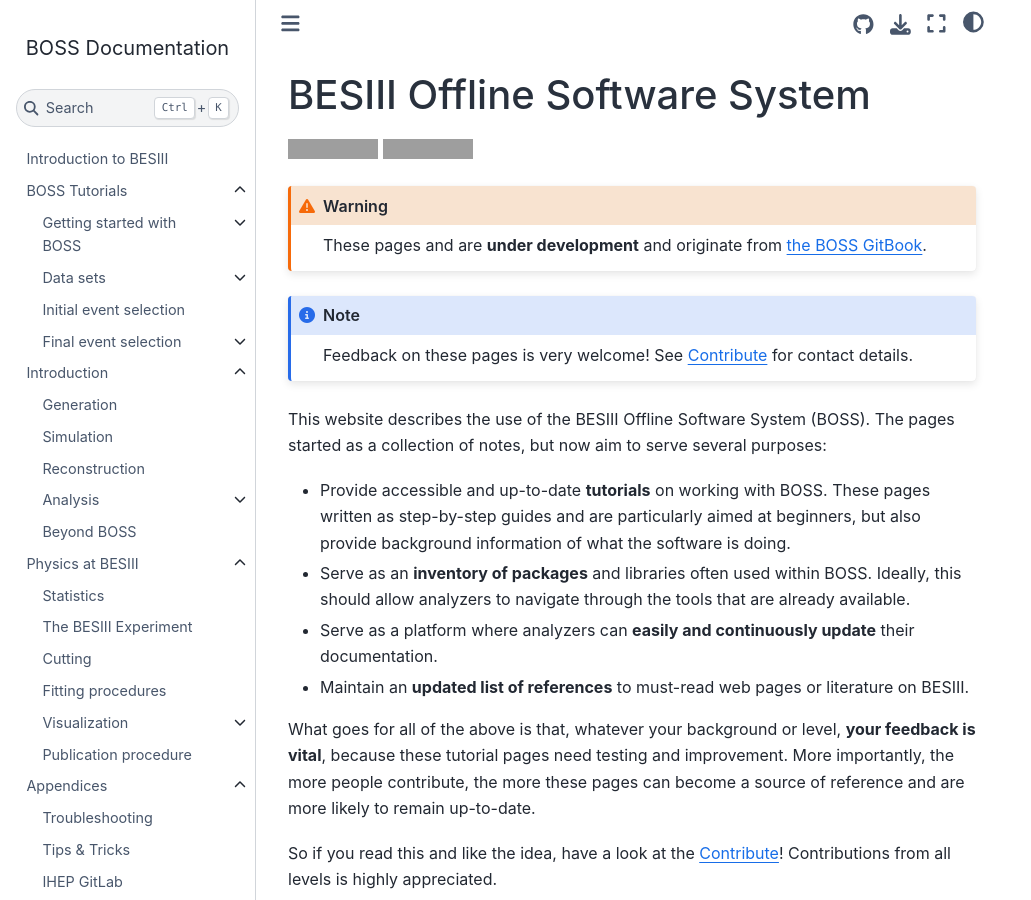
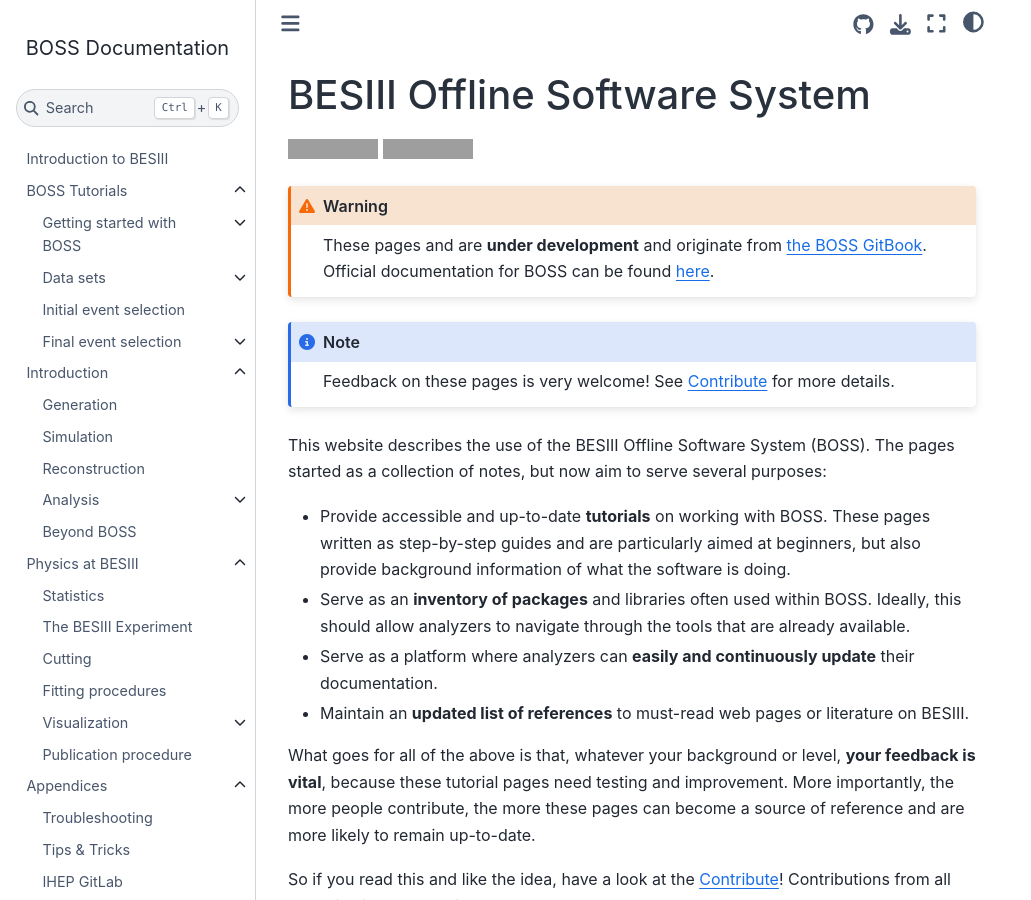
Before and after one commit to redeboer/bossdoc, a Sphinx documentation site: the page built from docs/index.md, in a window 1280 px wide and 900 px high. Shown: the whole window, without its empty margins (0-1031 px from the left). Built offline with Sphinx 7.4.7 and the Sphinx Book theme 1.1.4, drawn with Linux system fonts in a browser that asks for light colours; grey boxes are pictures that could not be loaded.

Commit message:
docs: add link to official BOSS documentation

````diff
--- a/docs/index.md
+++ b/docs/index.md
@@ -7,15 +7,21 @@
 [![GPLv3+ license](https://img.shields.io/badge/License-GPLv3+-blue.svg)](https://www.gnu.org/licenses/gpl-3.0-standalone.html)
 [![Documentation build status](https://readthedocs.org/projects/bes3/badge/?version=latest)](https://bes3.readthedocs.io)
 
-```{warning}
-These pages and are **under development** and originate from [the BOSS
-GitBook](https://besiii.gitbook.io/boss).
-```
+:::{warning}
 
-```{note}
-Feedback on these pages is very welcome! See {doc}`contribute` for contact
+These pages and are **under development** and originate from
+[the BOSS GitBook](https://besiii.gitbook.io/boss). Official documentation for
+BOSS can be found
+[here](https://docbes3.ihep.ac.cn/~offlinesoftware/index.php/Main_Page).
+
+:::
+
+:::{note}
+
+Feedback on these pages is very welcome! See {doc}`contribute` for more
 details.
-```
+
+:::
 
 This website describes the use of the BESIII Offline Software System (BOSS).
 The pages started as a collection of notes, but now aim to serve several
````
